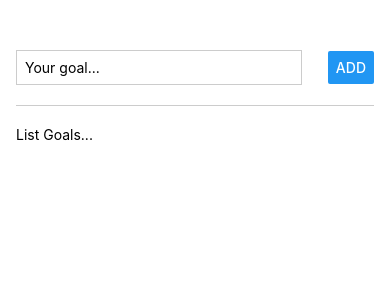
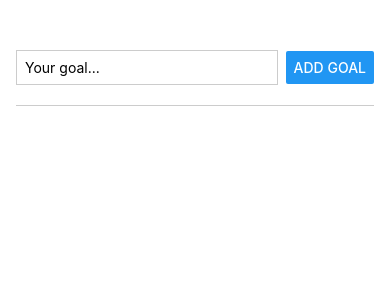
Before and after one commit to ajibon153/rn-first, a React Native app: screen / in a window 390 px wide. Shown: the top 300 px of the page. Built offline with nearby package versions, Linux system fonts and the light colour scheme.

Commit message:
go to linux

```diff
--- a/App.js
+++ b/App.js
@@ -1,21 +1,44 @@
-import { useEffect } from "react";
-import { Button, StyleSheet, Text, TextInput, View } from "react-native";
-import { DevSettings } from "react-native";
+import { useEffect, useState } from "react";
+import {
+  Button,
+  StyleSheet,
+  Text,
+  TextInput,
+  View,
+  ScrollView,
+} from "react-native";
 
 export default function App() {
-  useEffect(() => {
-    // if (__DEV__) {
-    //   DevSettings._nativeModule.setHotLoadingEnabled(false);
-    // }
-  }, []);
+  const [EnteredText, setEnteredText] = useState("");
+  const [GoalList, setGoalList] = useState([]);
+
+  function addGoalHandler() {
+    setGoalList((prevGoalList) => [...prevGoalList, EnteredText]);
+    setEnteredText("");
+  }
+  function goalInputHandler(text) {
+    setEnteredText(text);
+  }
+
   return (
     <View style={styles.container}>
       <View style={styles.inputContainer}>
-        <TextInput style={styles.textInput} placeholder="Your goal..." />
-        <Button title="add" />
+        <TextInput
+          style={styles.textInput}
+          onChangeText={goalInputHandler}
+          placeholder="Your goal..."
+          value={EnteredText}
+        />
+        <Button title="add goal" onPress={addGoalHandler} />
       </View>
       <View style={styles.goalsContainer}>
-        <Text>List Goals...</Text>
+        <ScrollView>
+          {GoalList.map((goal, i) => (
+            <View style={styles.goalItem} key={i}>
+              <Text style={styles.goalText}>{goal}</Text>
+            </View>
+          ))}
+        </ScrollView>
       </View>
     </View>
   );
@@ -28,7 +51,6 @@ const styles = StyleSheet.create({
     paddingHorizontal: 16,
   },
   inputContainer: {
-    // flex: 1,
     width: "100%",
     flexDirection: "row",
     justifyContent: "space-between",
@@ -48,4 +70,13 @@ const styles = StyleSheet.create({
   goalsContainer: {
     flex: 3,
   },
+  goalItem: {
+    margin: 8,
+    padding: 8,
+    borderRadius: 6,
+    backgroundColor: "#5e0acc",
+  },
+  goalText: {
+    color: "white",
+  },
 });
```
